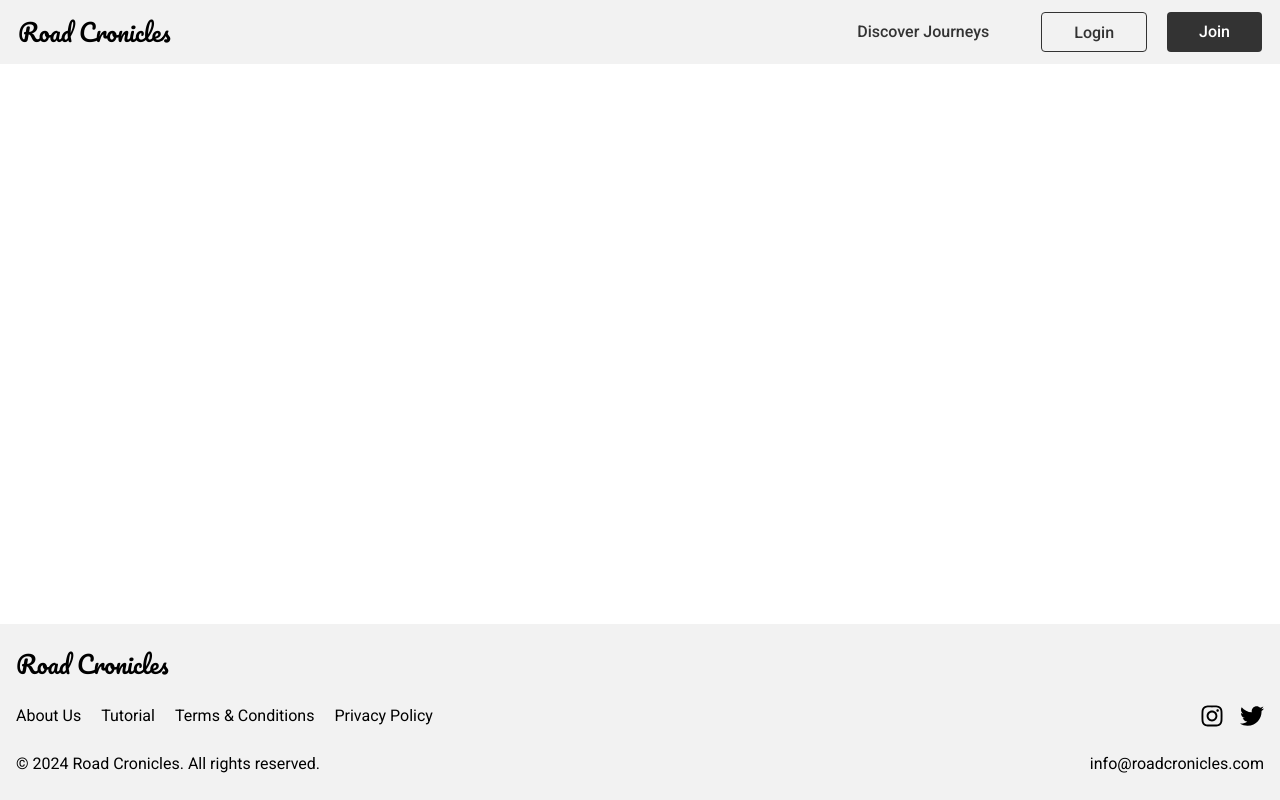
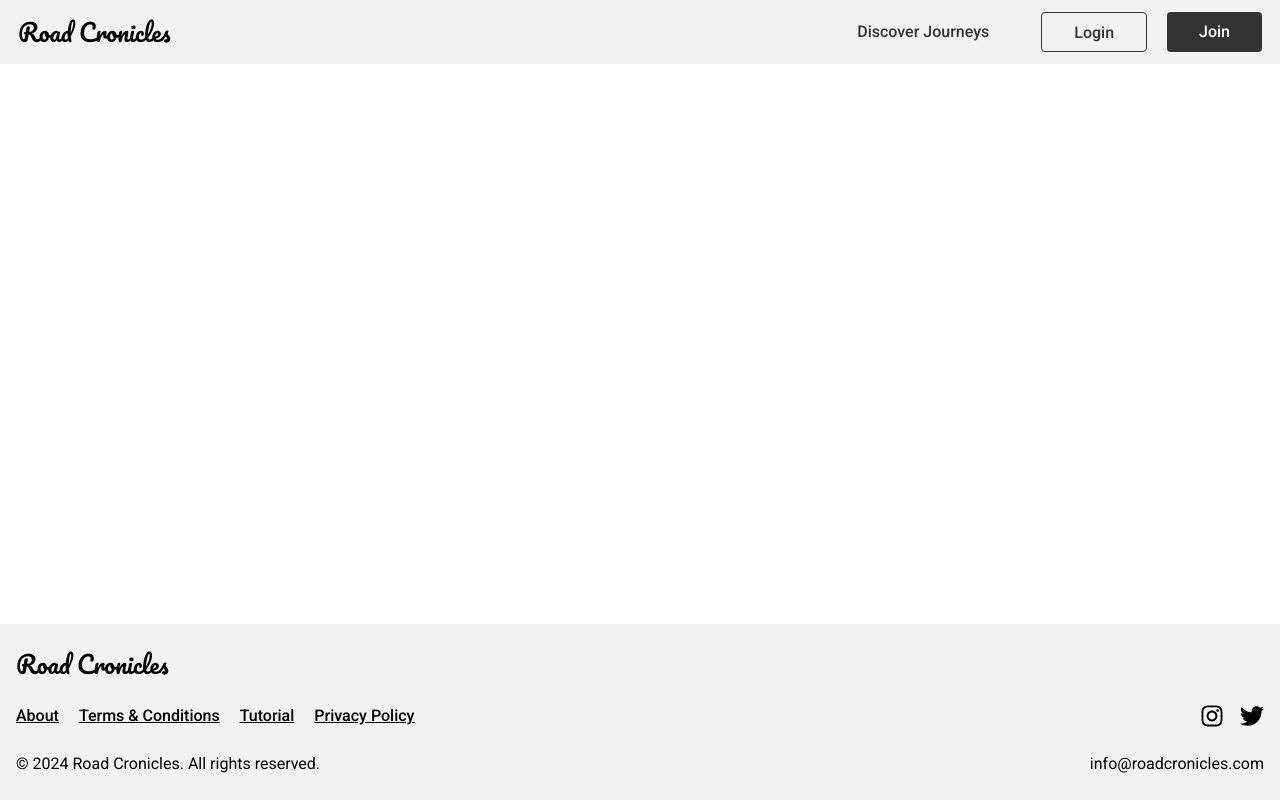
Before and after one commit to Griunvald/travel_app_client, a React (Vite) app in the folder client/: page / in a window 1280 px wide. Built offline with nearby package versions, Linux system fonts and the light colour scheme; no server answers.

Commit message:
Replace <a> tags in a Footer with Link component, add margin

```diff
--- a/client/src/components/layout/Footer.jsx
+++ b/client/src/components/layout/Footer.jsx
@@ -1,9 +1,10 @@
 import { FaInstagram, FaTwitter } from "react-icons/fa";
 import Logo from '../common/Logo';
+import Link from '../common/Link'
 
 function Footer() {
   return (
-    <footer className="bg-secondary text-black py-6 mt-8">
+    <footer className="bg-secondary text-black py-6 mt-28">
       <div className="max-w-full mx-auto px-4 flex flex-col md:flex-row md:justify-between items-start md:items-end space-y-6 md:space-y-0">
         <div className="flex flex-col items-center md:items-start space-y-4 md:space-y-6 w-full md:w-auto">
           <div className="mb-4 md:mb-0">
@@ -11,10 +12,10 @@ function Footer() {
           </div>
 
           <div className="flex flex-col md:flex-row md:gap-x-5 mb-4 md:mb-0 space-y-2 md:space-y-0">
-            <a href="/about" className="text-black hover:underline">About Us</a>
-            <a href="/tutorial" className="text-black hover:underline">Tutorial</a>
-            <a href="/terms" className="text-black hover:underline">Terms & Conditions</a>
-            <a href="/privacy" className="text-black hover:underline">Privacy Policy</a>
+            <Link name="About" path='/aboutme'/>
+            <Link name="Terms & Conditions" path='/terms'/>
+            <Link name="Tutorial" path='/tutorial'/>
+            <Link name="Privacy Policy" path='/privacy'/>
           </div>
 
           <div className="text-center md:text-left mt-4 md:mt-0">
```
